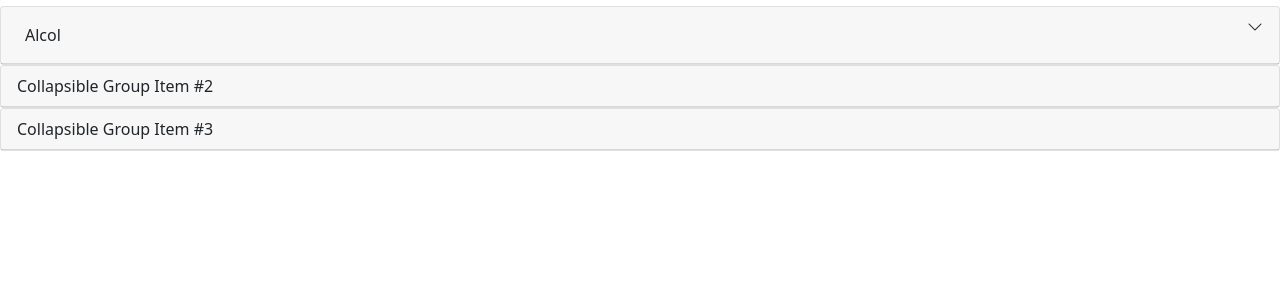
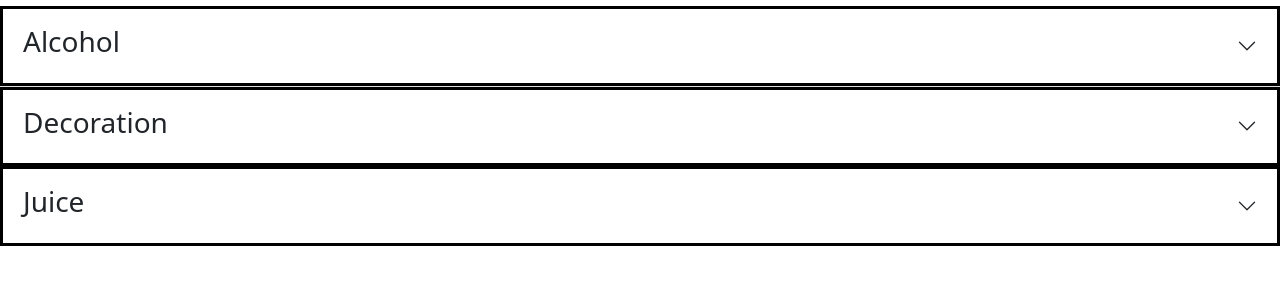
Before and after one commit to AlessandroZirondelli/DrinkVibes, a PHP site: page /makeyourdrink.html in a window 1280 px wide. Shown: the part 50-348 px from the top of the page. Run offline with PHP 8.4, Linux system fonts and the light colour scheme; some libraries are stand-ins or nearby versions.

Commit message:
add grid

```diff
--- a/javas.js
+++ b/javas.js
@@ -5,6 +5,9 @@ function closeAllCollapse(){
         $(".card-header").removeClass("selected");
 }
 $(document).ready(function(){
+    $(".accordion-header").click(function(){
+        console.log($(this));
+    });
     $(".card-header").click(function(){
         if($(this).next().hasClass("show")){
             $(this).removeClass("selected");
--- a/makeyourdrink.html
+++ b/makeyourdrink.html
@@ -19,16 +19,266 @@
     </header>
 
     <main>
-      <div id="accordion">
-        <div class="card">
-          <div class="card-header" id="headingOne">
-              <div class="d-inline-block m-2" data-toggle="collapse" data-target="#collapseOne" aria-expanded="false" aria-controls="collapseOne">
-                Alcol
+      <div class="accordion accordion-flush" id="accordionFlushExample">
+        <div class="accordion-item">
+          <div class="accordion-header" id="flush-headingOne">
+            <button class="accordion-button collapsed" type="button" data-bs-toggle="collapse" data-bs-target="#flush-collapseOne" aria-expanded="false" aria-controls="flush-collapseOne">
+              <h3>Alcohol</h3>
+            </button>
           </div>
-              <div class="d-inline-block"><i class="bi bi-chevron-down"></i></div>
+          <div id="flush-collapseOne" class="accordion-collapse collapse" aria-labelledby="flush-headingOne" data-bs-parent="#accordionFlushExample">
+            <div class="accordion-body">
+
+              <div class="container mt-5 mb-5">
+                <div class="row g-1">
+                    <div class="col-md-4">
+                        <div class="p-card">
+                            <div class="p-carousel">
+                                <div class="carousel slide" data-ride="carousel" id="carousel-1">
+                                    <div class="carousel-inner" role="listbox">
+                                        <div class="carousel-item active"><img class="w-100 d-block" src="https://i.imgur.com/NwKcuYO.jpg" alt="Slide Image"></div>
+                                        <div class="carousel-item"><img class="w-100 d-block" src="https://i.imgur.com/DDTs3zs.jpg" alt="Slide Image"></div>
+                                        <div class="carousel-item"><img class="w-100 d-block" src="https://i.imgur.com/aFfL7MV.jpg" alt="Slide Image"></div>
+                                    </div>
+                                    <div><a class="carousel-control-prev" href="#carousel-1" role="button" data-slide="prev"><span class="carousel-control-prev-icon"></span><span class="sr-only">Previous</span></a><a class="carousel-control-next" href="#carousel-1" role="button" data-slide="next"><span class="carousel-control-next-icon"></span><span class="sr-only">Next</span></a></div>
+                                    <ol class="carousel-indicators">
+                                        <li data-target="#carousel-1" data-slide-to="0" class="active"></li>
+                                        <li data-target="#carousel-1" data-slide-to="1"></li>
+                                        <li data-target="#carousel-1" data-slide-to="2"></li>
+                                    </ol>
+                                </div>
+                            </div>
+                            <div class="p-details">
+                                <div class="d-flex justify-content-between align-items-center mx-2">
+                                    <h5>Dell XPS 360</h5><span>$1,200</span>
+                                </div>
+                                <div class="mx-2">
+                                    <hr class="line">
+                                </div>
+                                <div class="d-flex justify-content-between mt-2 spec mx-2">
+                                    <div class="d-flex flex-column align-items-center">
+                                        <h6 class="mb-0">RAM</h6><span>8GB</span>
+                                    </div>
+                                    <div class="d-flex flex-column align-items-center">
+                                        <h6 class="mb-0">SSD</h6><span>256GB</span>
+                                    </div>
+                                    <div class="d-flex flex-column align-items-center">
+                                        <h6 class="mb-0">CPU</h6><span>1.5 GHZ</span>
+                                    </div>
+                                </div>
+                                <div class="buy mt-3"><button class="btn btn-primary btn-block" type="button">Buy Now</button></div>
+                            </div>
+                        </div>
+                    </div>
+                    <div class="col-md-4">
+                        <div class="p-card">
+                            <div class="p-carousel">
+                                <div class="carousel slide" data-ride="carousel" id="carousel-2">
+                                    <div class="carousel-inner" role="listbox">
+                                        <div class="carousel-item active"><img class="w-100 d-block" src=" https://i.imgur.com/O1cHssd.jpg" alt="Slide Image"></div>
+                                        <div class="carousel-item"><img class="w-100 d-block" src="https://i.imgur.com/nayZQY8.jpg" alt="Slide Image"></div>
+                                        <div class="carousel-item"><img class="w-100 d-block" src="https://i.imgur.com/slrsTdn.jpg" alt="Slide Image"></div>
+                                    </div>
+                                    <div><a class="carousel-control-prev" href="#carousel-2" role="button" data-slide="prev"><span class="carousel-control-prev-icon"></span><span class="sr-only">Previous</span></a><a class="carousel-control-next" href="#carousel-2" role="button" data-slide="next"><span class="carousel-control-next-icon"></span><span class="sr-only">Next</span></a></div>
+                                    <ol class="carousel-indicators">
+                                        <li data-target="#carousel-2" data-slide-to="0" class="active"></li>
+                                        <li data-target="#carousel-2" data-slide-to="1"></li>
+                                        <li data-target="#carousel-2" data-slide-to="2"></li>
+                                    </ol>
+                                </div>
+                            </div>
+                            <div class="p-details">
+                                <div class="d-flex justify-content-between align-items-center mx-2">
+                                    <h5>Macbook Air</h5><span>$2,200</span>
+                                </div>
+                                <div class="mx-2">
+                                    <hr class="line">
+                                </div>
+                                <div class="d-flex justify-content-between mt-2 spec mx-2">
+                                    <div class="d-flex flex-column align-items-center">
+                                        <h6 class="mb-0">RAM</h6><span>8GB</span>
+                                    </div>
+                                    <div class="d-flex flex-column align-items-center">
+                                        <h6 class="mb-0">SSD</h6><span>256GB</span>
+                                    </div>
+                                    <div class="d-flex flex-column align-items-center">
+                                        <h6 class="mb-0">CPU</h6><span>2.5 GHZ</span>
+                                    </div>
+                                </div>
+                                <div class="buy mt-3"><button class="btn btn-primary btn-block" type="button">Buy Now</button></div>
+                            </div>
+                        </div>
+                    </div>
+                    <div class="col-md-4">
+                        <div class="p-card">
+                            <div class="p-carousel">
+                                <div class="carousel slide" data-ride="carousel" id="carousel-3">
+                                    <div class="carousel-inner" role="listbox">
+                                        <div class="carousel-item active"><img class="w-100 d-block" src="https://i.imgur.com/8U19jmz.jpg" alt="Slide Image"></div>
+                                        <div class="carousel-item"><img class="w-100 d-block" src="https://i.imgur.com/3IC1rnk.jpg" alt="Slide Image"></div>
+                                        <div class="carousel-item"><img class="w-100 d-block" src="https://i.imgur.com/yNlOlpO.jpg" alt="Slide Image"></div>
+                                    </div>
+                                    <div><a class="carousel-control-prev" href="#carousel-3" role="button" data-slide="prev"><span class="carousel-control-prev-icon"></span><span class="sr-only">Previous</span></a><a class="carousel-control-next" href="#carousel-3" role="button" data-slide="next"><span class="carousel-control-next-icon"></span><span class="sr-only">Next</span></a></div>
+                                    <ol class="carousel-indicators">
+                                        <li data-target="#carousel-3" data-slide-to="0" class="active"></li>
+                                        <li data-target="#carousel-3" data-slide-to="1"></li>
+                                        <li data-target="#carousel-3" data-slide-to="2"></li>
+                                    </ol>
+                                </div>
+                            </div>
+                            <div class="p-details">
+                                <div class="d-flex justify-content-between align-items-center mx-2">
+                                    <h5>Macbook Pro</h5><span>$3,200</span>
+                                </div>
+                                <div class="mx-2">
+                                    <hr class="line">
+                                </div>
+                                <div class="d-flex justify-content-between mt-2 spec mx-2">
+                                    <div class="d-flex flex-column align-items-center">
+                                        <h6 class="mb-0">RAM</h6><span>16GB</span>
+                                    </div>
+                                    <div class="d-flex flex-column align-items-center">
+                                        <h6 class="mb-0">SSD</h6><span>512GB</span>
+                                    </div>
+                                    <div class="d-flex flex-column align-items-center">
+                                        <h6 class="mb-0">CPU</h6><span>4.5 GHZ</span>
+                                    </div>
+                                </div>
+                                <div class="buy mt-3"><button class="btn btn-primary btn-block" type="button">Buy Now</button></div>
+                            </div>
+                        </div>
+                    </div>
+                    <div class="col-md-4">
+                        <div class="p-card">
+                            <div class="p-carousel">
+                                <div class="carousel slide" data-ride="carousel" id="carousel-4">
+                                    <div class="carousel-inner" role="listbox">
+                                        <div class="carousel-item active"><img class="w-100 d-block" src="https://i.imgur.com/8U19jmz.jpg" alt="Slide Image"></div>
+                                        <div class="carousel-item"><img class="w-100 d-block" src="https://i.imgur.com/3IC1rnk.jpg" alt="Slide Image"></div>
+                                        <div class="carousel-item"><img class="w-100 d-block" src="https://i.imgur.com/yNlOlpO.jpg" alt="Slide Image"></div>
+                                    </div>
+                                    <div><a class="carousel-control-prev" href="#carousel-4" role="button" data-slide="prev"><span class="carousel-control-prev-icon"></span><span class="sr-only">Previous</span></a><a class="carousel-control-next" href="#carousel-4" role="button" data-slide="next"><span class="carousel-control-next-icon"></span><span class="sr-only">Next</span></a></div>
+                                    <ol class="carousel-indicators">
+                                        <li data-target="#carousel-4" data-slide-to="0" class="active"></li>
+                                        <li data-target="#carousel-4" data-slide-to="1"></li>
+                                        <li data-target="#carousel-4" data-slide-to="2"></li>
+                                    </ol>
+                                </div>
+                            </div>
+                            <div class="p-details">
+                                <div class="d-flex justify-content-between align-items-center mx-2">
+                                    <h5>Macbook Pro</h5><span>$3,200</span>
+                                </div>
+                                <div class="mx-2">
+                                    <hr class="line">
+                                </div>
+                                <div class="d-flex justify-content-between mt-2 spec mx-2">
+                                    <div class="d-flex flex-column align-items-center">
+                                        <h6 class="mb-0">RAM</h6><span>16GB</span>
+                                    </div>
+                                    <div class="d-flex flex-column align-items-center">
+                                        <h6 class="mb-0">SSD</h6><span>512GB</span>
+                                    </div>
+                                    <div class="d-flex flex-column align-items-center">
+                                        <h6 class="mb-0">CPU</h6><span>4.5 GHZ</span>
+                                    </div>
+                                </div>
+                                <div class="buy mt-3"><button class="btn btn-primary btn-block" type="button">Buy Now</button></div>
+                            </div>
+                        </div>
+                    </div>
+                    <div class="col-md-4">
+                        <div class="p-card">
+                            <div class="p-carousel">
+                                <div class="carousel slide" data-ride="carousel" id="carousel-5">
+                                    <div class="carousel-inner" role="listbox">
+                                        <div class="carousel-item active"><img class="w-100 d-block" src="https://i.imgur.com/NwKcuYO.jpg" alt="Slide Image"></div>
+                                        <div class="carousel-item"><img class="w-100 d-block" src="https://i.imgur.com/DDTs3zs.jpg" alt="Slide Image"></div>
+                                        <div class="carousel-item"><img class="w-100 d-block" src="https://i.imgur.com/aFfL7MV.jpg" alt="Slide Image"></div>
+                                    </div>
+                                    <div><a class="carousel-control-prev" href="#carousel-5" role="button" data-slide="prev"><span class="carousel-control-prev-icon"></span><span class="sr-only">Previous</span></a><a class="carousel-control-next" href="#carousel-5" role="button" data-slide="next"><span class="carousel-control-next-icon"></span><span class="sr-only">Next</span></a></div>
+                                    <ol class="carousel-indicators">
+                                        <li data-target="#carousel-5" data-slide-to="0" class="active"></li>
+                                        <li data-target="#carousel-5" data-slide-to="1"></li>
+                                        <li data-target="#carousel-5" data-slide-to="2"></li>
+                                    </ol>
+                                </div>
+                            </div>
+                            <div class="p-details">
+                                <div class="d-flex justify-content-between align-items-center mx-2">
+                                    <h5>Dell XPS 360</h5><span>$1,200</span>
+                                </div>
+                                <div class="mx-2">
+                                    <hr class="line">
+                                </div>
+                                <div class="d-flex justify-content-between mt-2 spec mx-2">
+                                    <div class="d-flex flex-column align-items-center">
+                                        <h6 class="mb-0">RAM</h6><span>8GB</span>
+                                    </div>
+                                    <div class="d-flex flex-column align-items-center">
+                                        <h6 class="mb-0">SSD</h6><span>256GB</span>
+                                    </div>
+                                    <div class="d-flex flex-column align-items-center">
+                                        <h6 class="mb-0">CPU</h6><span>1.5 GHZ</span>
+                                    </div>
+                                </div>
+                                <div class="buy mt-3"><button class="btn btn-primary btn-block" type="button">Buy Now</button></div>
+                            </div>
+                        </div>
+                    </div>
+                    <div class="col-md-4">
+                        <div class="p-card">
+                            <div class="p-carousel">
+                                <div class="carousel slide" data-ride="carousel" id="carousel-6">
+                                    <div class="carousel-inner" role="listbox">
+                                        <div class="carousel-item active"><img class="w-100 d-block" src="https://i.imgur.com/8U19jmz.jpg" alt="Slide Image"></div>
+                                        <div class="carousel-item"><img class="w-100 d-block" src="https://i.imgur.com/3IC1rnk.jpg" alt="Slide Image"></div>
+                                        <div class="carousel-item"><img class="w-100 d-block" src="https://i.imgur.com/yNlOlpO.jpg" alt="Slide Image"></div>
+                                    </div>
+                                    <div><a class="carousel-control-prev" href="#carousel-6" role="button" data-slide="prev"><span class="carousel-control-prev-icon"></span><span class="sr-only">Previous</span></a><a class="carousel-control-next" href="#carousel-6" role="button" data-slide="next"><span class="carousel-control-next-icon"></span><span class="sr-only">Next</span></a></div>
+                                    <ol class="carousel-indicators">
+                                        <li data-target="#carousel-6" data-slide-to="0" class="active"></li>
+                                        <li data-target="#carousel-6" data-slide-to="1"></li>
+                                        <li data-target="#carousel-6" data-slide-to="2"></li>
+                                    </ol>
+                                </div>
+                            </div>
+                            <div class="p-details">
+                                <div class="d-flex justify-content-between align-items-center mx-2">
+                                    <h5>Macbook Pro</h5><span>$3,200</span>
+                                </div>
+                                <div class="mx-2">
+                                    <hr class="line">
+                                </div>
+                                <div class="d-flex justify-content-between mt-2 spec mx-2">
+                                    <div class="d-flex flex-column align-items-center">
+                                        <h6 class="mb-0">RAM</h6><span>16GB</span>
+                                    </div>
+                                    <div class="d-flex flex-column align-items-center">
+                                        <h6 class="mb-0">SSD</h6><span>512GB</span>
+                                    </div>
+                                    <div class="d-flex flex-column align-items-center">
+                                        <h6 class="mb-0">CPU</h6><span>4.5 GHZ</span>
+                                    </div>
+                                </div>
+                                <div class="buy mt-3"><button class="btn btn-primary btn-block" type="button">Buy Now</button></div>
+                            </div>
+                        </div>
+                    </div>
+                </div>
+            </div>
 
             </div>
-          <div id="collapseOne" class="collapse" aria-labelledby="headingOne" data-parent="#accordion">
+          </div>
+        </div>
+        <div class="accordion-item">
+          <div class="accordion-header" id="flush-headingTwo">
+            <button class="accordion-button collapsed" type="button" data-bs-toggle="collapse" data-bs-target="#flush-collapseTwo" aria-expanded="false" aria-controls="flush-collapseTwo">
+              <h3>Decoration</h3>
+            </button>
+          </divh2>
+          <div id="flush-collapseTwo" class="accordion-collapse collapse" aria-labelledby="flush-headingTwo" data-bs-parent="#accordionFlushExample">
+            <div class="accordion-body">
               <div class="card-body">
                 <div  class="d-flex">
                   <div class="card" style="width: 18rem;">
@@ -53,32 +303,18 @@
               </div>
             </div>
           </div>
-        <div class="card">
-          <div class="card-header" id="headingTwo">
-            <div data-toggle="collapse" data-target="#collapseTwo" aria-expanded="false" aria-controls="collapseTwo">
-                Collapsible Group Item #2
         </div>
+        <div class="accordion-item">
+          <div class="accordion-header" id="flush-headingThree">
+            <button class="accordion-button collapsed" type="button" data-bs-toggle="collapse" data-bs-target="#flush-collapseThree" aria-expanded="false" aria-controls="flush-collapseThree">
+              <h3>Juice</h3>
+            </button>
           </div>
-          <div id="collapseTwo" class="collapse" aria-labelledby="headingTwo" data-parent="#accordion">
-            <div class="card-body">
-              Anim pariatur cliche reprehenderit, enim eiusmod high life accusamus terry richardson ad squid. 3 wolf moon officia aute, non cupidatat skateboard dolor brunch. Food truck quinoa nesciunt laborum eiusmod. Brunch 3 wolf moon tempor, sunt aliqua put a bird on it squid single-origin coffee nulla assumenda shoreditch et. Nihil anim keffiyeh helvetica, craft beer labore wes anderson cred nesciunt sapiente ea proident. Ad vegan excepteur butcher vice lomo. Leggings occaecat craft beer farm-to-table, raw denim aesthetic synth nesciunt you probably haven't heard of them accusamus labore sustainable VHS.
+          <div id="flush-collapseThree" class="accordion-collapse collapse" aria-labelledby="flush-headingThree" data-bs-parent="#accordionFlushExample">
+            <div class="accordion-body">Placeholder content for this accordion, which is intended to demonstrate the <code>.accordion-flush</code> class. This is the third item's accordion body. Nothing more exciting happening here in terms of content, but just filling up the space to make it look, at least at first glance, a bit more representative of how this would look in a real-world application.</div>
           </div>
         </div>
       </div>
-        <div class="card">
-          <div class="card-header" id="headingThree">
-            <div  data-toggle="collapse" data-target="#collapseThree" aria-expanded="false" aria-controls="collapseThree">
-                Collapsible Group Item #3
-            </div>
-          </div>
-          <div id="collapseThree" class="collapse" aria-labelledby="headingThree" data-parent="#accordion">
-            <div class="card-body">
-              Anim pariatur cliche reprehenderit, enim eiusmod high life accusamus terry richardson ad squid. 3 wolf moon officia aute, non cupidatat skateboard dolor brunch. Food truck quinoa nesciunt laborum eiusmod. Brunch 3 wolf moon tempor, sunt aliqua put a bird on it squid single-origin coffee nulla assumenda shoreditch et. Nihil anim keffiyeh helvetica, craft beer labore wes anderson cred nesciunt sapiente ea proident. Ad vegan excepteur butcher vice lomo. Leggings occaecat craft beer farm-to-table, raw denim aesthetic synth nesciunt you probably haven't heard of them accusamus labore sustainable VHS.
-            </div>
-          </div>
-        </div>
-      </div>
-
     </main>
     <script src="https://cdn.jsdelivr.net/npm/bootstrap@5.1.3/dist/js/bootstrap.bundle.min.js" integrity="sha384-ka7Sk0Gln4gmtz2MlQnikT1wXgYsOg+OMhuP+IlRH9sENBO0LRn5q+8nbTov4+1p" crossorigin="anonymous"></script>
 
--- a/style.css
+++ b/style.css
@@ -1,8 +1,10 @@
-div.card-header:hover, div.card-header.selected {
-    background-color: #ccc;
-}
-
-div.card-header > div:nth-child(2){
-    float:right;
+div.accordion-header{
+    border: medium solid black;
 
 }
+.accordion-button:hover{
+    background-color:rgb(185, 40, 40) !important;
+}
+[class="accordion-button"]{
+    background-color:rgb(185, 40, 40) !important;
+}
```
Lines whose indentation alone changed are shown as unchanged.
